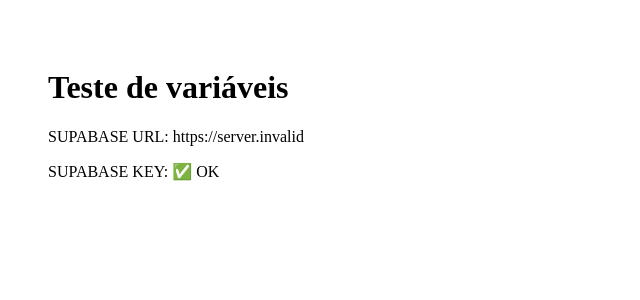
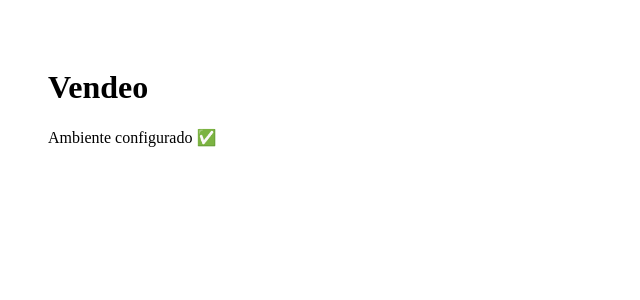
Before and after one commit to wagnercarisson/vendeo, a Next.js app: page / in a window 1280 px wide. Shown: the top 300 px of the page, without its empty margins (0-640 px from the left). Built offline with nearby package versions, Linux system fonts and the light colour scheme; no server answers.

Commit message:
Update page.tsx

```diff
--- a/app/page.tsx
+++ b/app/page.tsx
@@ -1,15 +1,8 @@
 export default function Home() {
   return (
     <main style={{ padding: 40 }}>
-      <h1>Teste de variáveis</h1>
-
-      <p>
-        SUPABASE URL: {process.env.NEXT_PUBLIC_SUPABASE_URL || "❌ não encontrada"}
-      </p>
-
-      <p>
-        SUPABASE KEY: {process.env.NEXT_PUBLIC_SUPABASE_ANON_KEY ? "✅ OK" : "❌ não encontrada"}
-      </p>
+      <h1>Vendeo</h1>
+      <p>Ambiente configurado ✅</p>
     </main>
   );
 }
```
